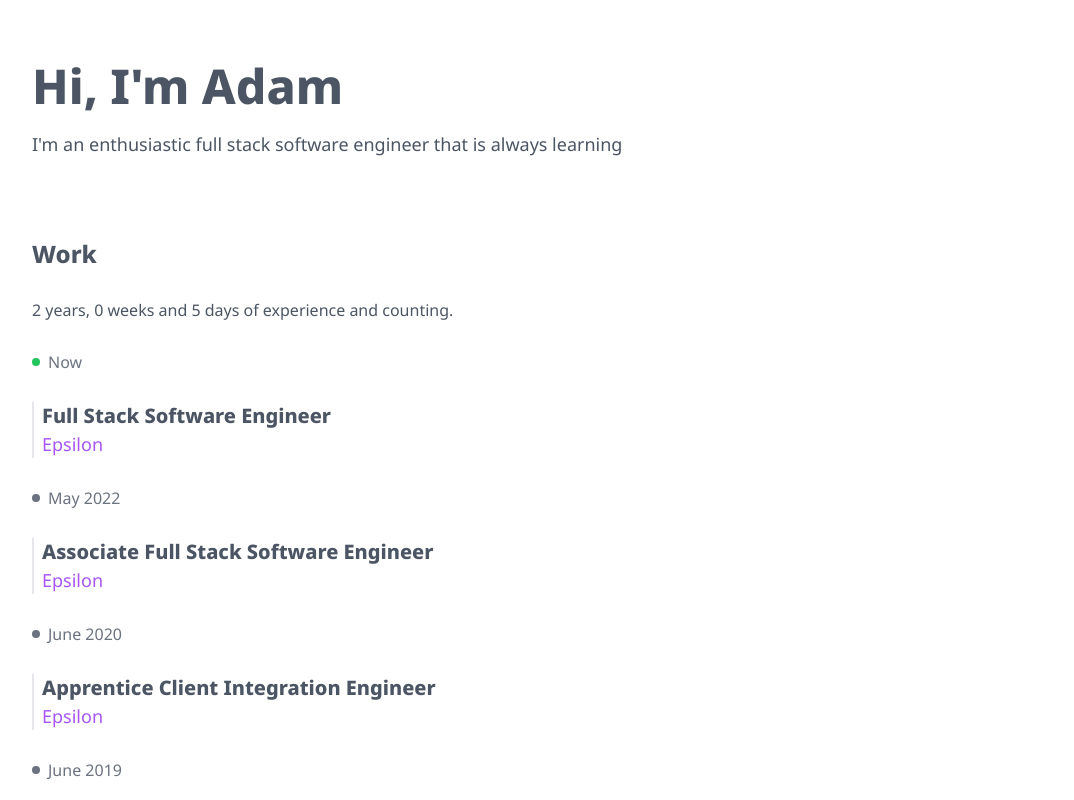
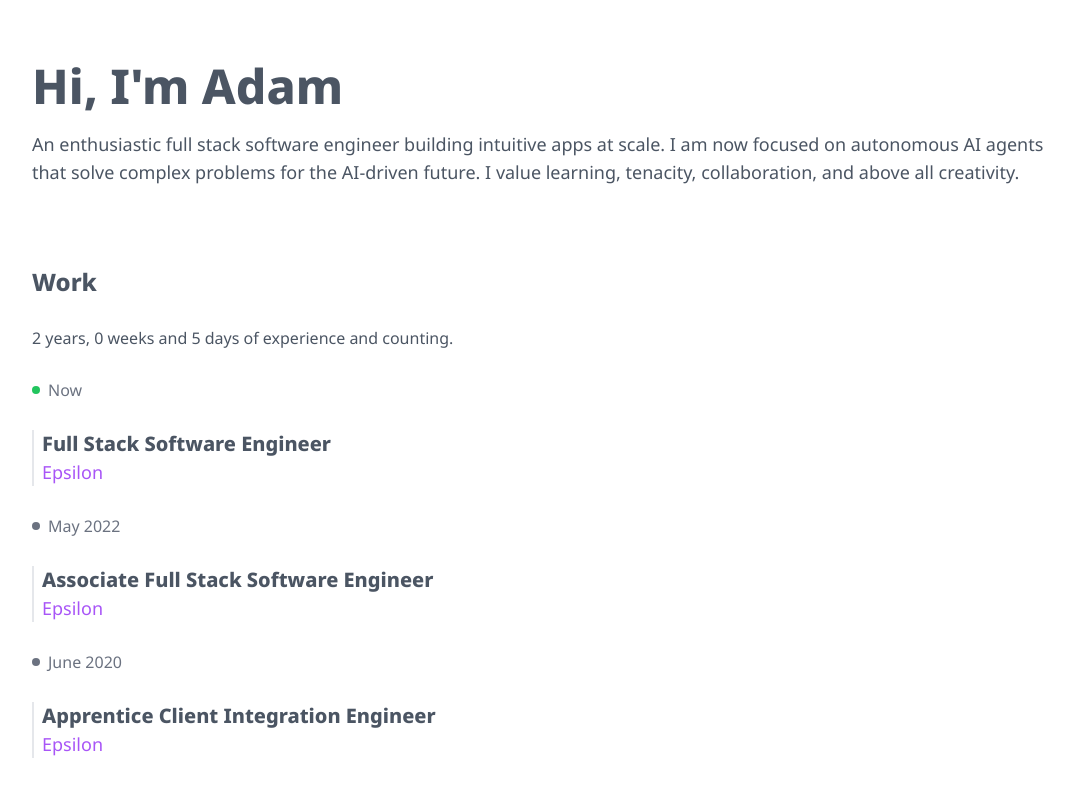
Before and after one commit to adavis26/adamdavis.me, a Next.js app: page / in a window 1280 px wide. Shown: the part 680-1480 px from the top of the page, without its empty margins (96-1170 px from the left). Built offline with nearby package versions, Linux system fonts and the light colour scheme.

Commit message:
feat: update job descriptions, overview

```diff
--- a/src/app/page.tsx
+++ b/src/app/page.tsx
@@ -13,10 +13,14 @@ import { LINKS } from '@/data/links';
 const LottieFrame = dynamic(() => import('@/components/lottie'), { ssr: false })
 
 function Greeting() {
-  return <div className='flex flex-col space-y-5'>
-    <h1 className='text-5xl font-bold'>Hi, I'm Adam</h1>
-    <p className='text-lg'>I'm an enthusiastic full stack software engineer that is always learning </p>
-  </div>
+  return (
+    <div className='flex flex-col space-y-5'>
+      <h1 className='text-5xl font-bold'>Hi, I'm Adam</h1>
+      <p className='text-lg'>
+        An enthusiastic full stack software engineer building intuitive apps at scale. I am now focused on autonomous AI agents that solve complex problems for the AI-driven future. I value learning, tenacity, collaboration, and above all <span className='creativity-pill'><span>creativity</span></span>.
+      </p>
+    </div>
+  )
 }
 
 function School() {
--- a/src/components/job.tsx
+++ b/src/components/job.tsx
@@ -21,7 +21,7 @@ function JobDate({ date }: { date: DateTime | null }) {
 }
 
 export default function Job({ job, index }: { job: IJob, index: number }) {
-    const totalJobs = 3;
+    const totalJobs = 4;
     return <>
         <JobDate date={job.end}></JobDate>
         <div className='pl-2 border-l-2'>
```
